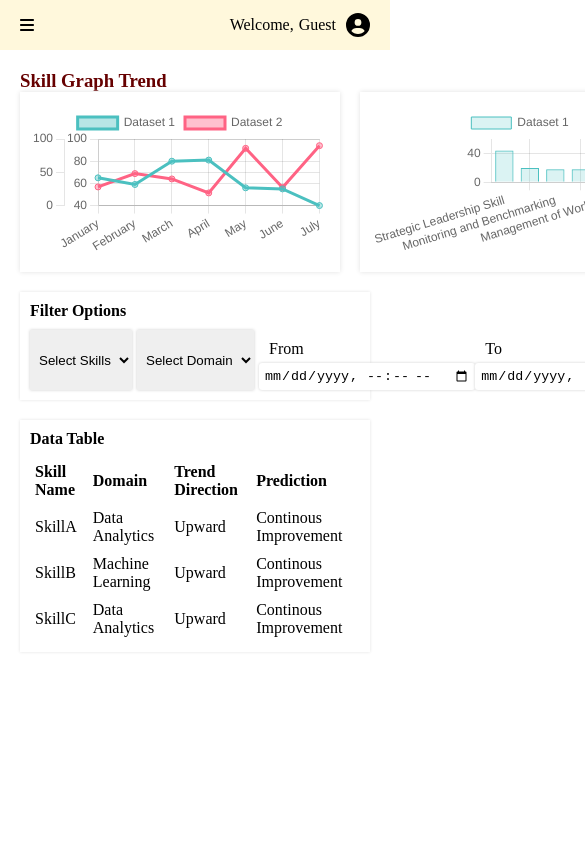
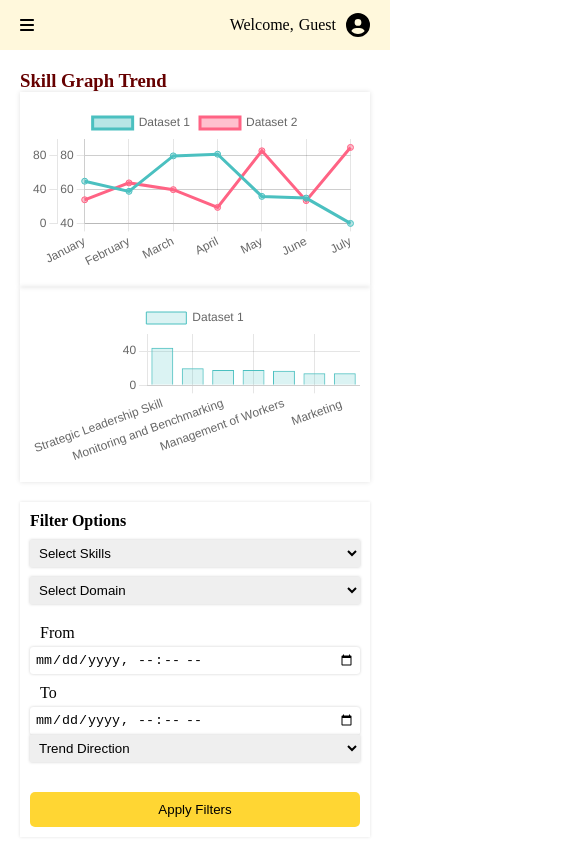
Before and after one commit to justineMD2002/ojt-portal, a React (Create React App) app in the folder client/: page /ojt-analytics in a window 390 px wide. Shown: the top 844 px of the page, 585 px wide, since content can reach past the window. Built offline with nearby package versions, Linux system fonts and the light colour scheme.

Commit message:
responsive ojt analytics component

```diff
--- a/client/src/Styles/ResponsiveUI/ResponsiveUI.scss
+++ b/client/src/Styles/ResponsiveUI/ResponsiveUI.scss
@@ -49,6 +49,29 @@
       }
     }
   }
+
+  .OJTAnalytics {
+    .chart-container {
+      display: block;
+    }
+
+    .select-container {
+      select {
+        width: 100%;
+        margin-bottom: 10px;
+      }
+    }
+
+    button {
+      padding: 10px !important;
+    }
+
+    .select-container,
+    .filters,
+    .date-time-container {
+      display: block !important;
+    }
+  }
 }
 
 @import "./HamburgerNavigation.scss";
```
Also changed, not shown: client/src/Components/OJTAnalytics/OJTAnalytics.js (+9 -3 lines), client/src/Components/TraineeEvaluation/TraineeEvaluation.js (+7 -3 lines).
